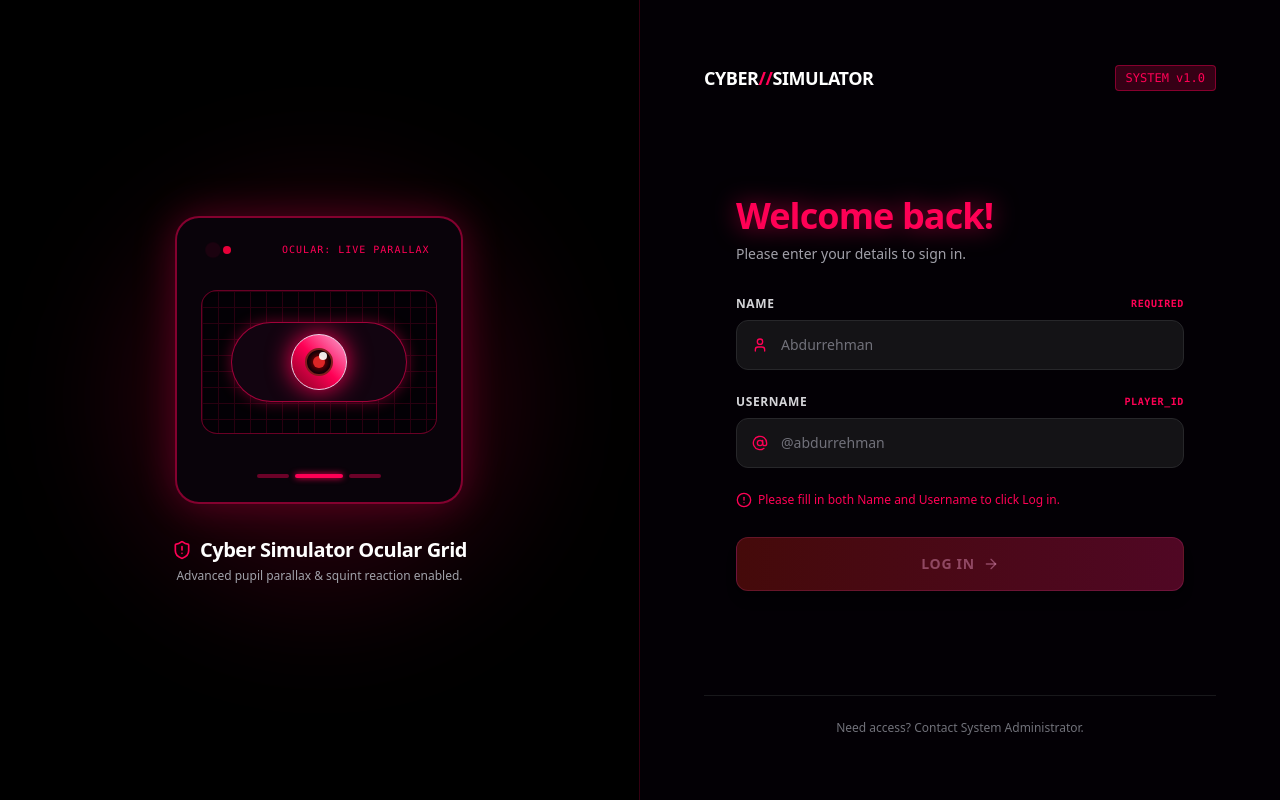
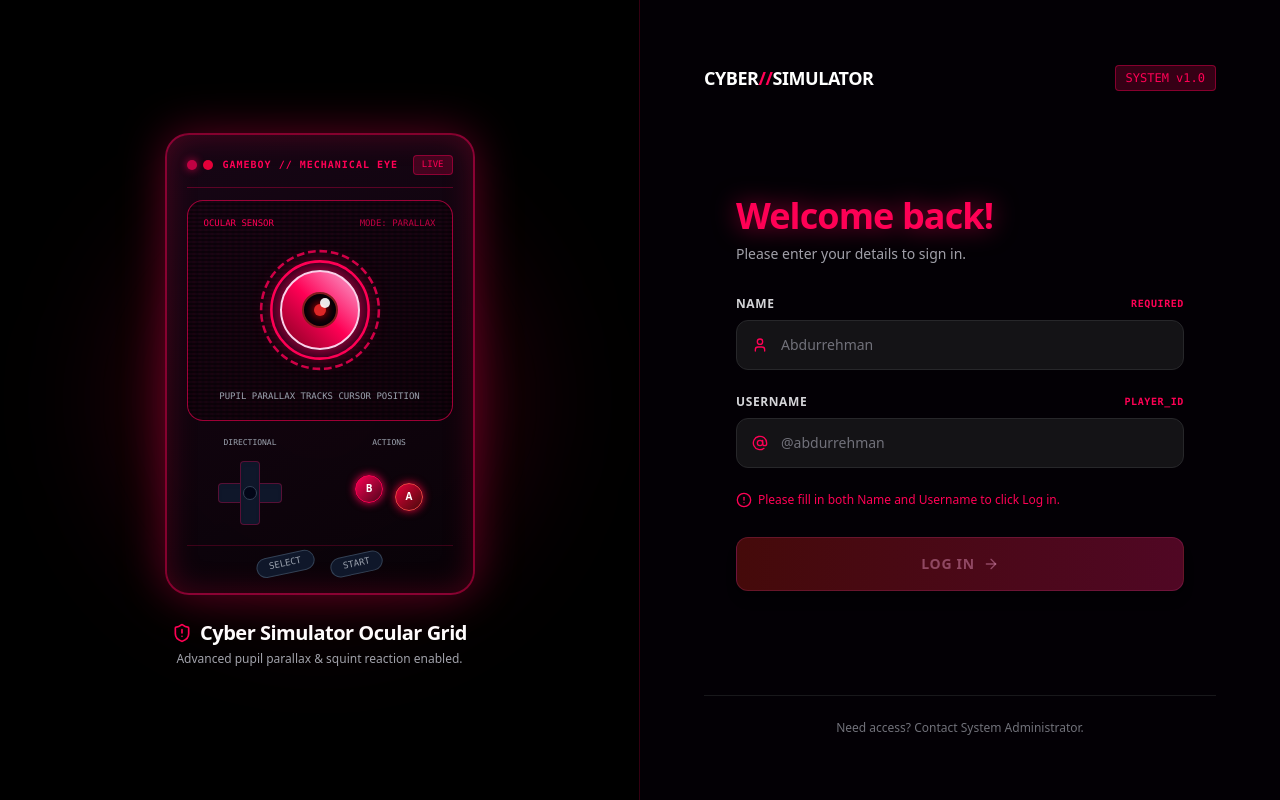
Before and after one commit to muhammadrehan589/CYBER-EMULATOR, a Next.js app: page / in a window 1280 px wide. Built offline with nearby package versions, Linux system fonts and the light colour scheme.

Commit message:
Restored Squid Game UI styling and merged with advanced eye physics and admin trapdoor

```diff
--- a/src/app/globals.css
+++ b/src/app/globals.css
@@ -16,6 +16,20 @@ body {
   padding: 0;
 }
 
+/* Custom retro scanlines */
+.scanlines {
+  background: linear-gradient(
+    rgba(18, 16, 16, 0) 50%,
+    rgba(0, 0, 0, 0.45) 50%
+  ), linear-gradient(
+    90deg,
+    rgba(255, 0, 85, 0.04),
+    rgba(0, 0, 0, 0.01),
+    rgba(230, 0, 57, 0.04)
+  );
+  background-size: 100% 4px, 6px 100%;
+}
+
 /* Squid Game Dark Glassmorphism */
 .squid-panel {
   background: rgba(10, 4, 10, 0.85);
@@ -25,3 +39,11 @@ body {
   box-shadow: 0 0 35px rgba(255, 0, 85, 0.2),
               inset 0 0 20px rgba(230, 0, 57, 0.15);
 }
+
+.gameboy-console {
+  background: linear-gradient(155deg, rgba(24, 6, 22, 0.95), rgba(8, 2, 7, 0.98));
+  backdrop-filter: blur(16px);
+  border: 2px solid rgba(255, 0, 85, 0.5);
+  box-shadow: 0 0 45px rgba(255, 0, 85, 0.35),
+              inset 0 0 30px rgba(230, 0, 57, 0.25);
+}
--- a/src/app/page.tsx
+++ b/src/app/page.tsx
@@ -24,7 +24,7 @@ export default function CyberSimulatorAuthPage() {
   const rawMouseX = useMotionValue(0);
   const rawMouseY = useMotionValue(0);
 
-  // Eyeball Center Ref for Exact Viewport Tracking
+  // Eyeball Center Ref for Viewport Tracking
   const eyeContainerRef = useRef<HTMLDivElement>(null);
 
   // Viewport Delta Motion Values for Outer Eyeball
@@ -33,15 +33,15 @@ export default function CyberSimulatorAuthPage() {
 
   const springConfig = { stiffness: 220, damping: 24 };
 
-  // Refined Outer Eyeball Translation Springs
+  // Outer Eyeball Translation Springs
   const smoothEyeX = useSpring(eyeXMotion, springConfig);
   const smoothEyeY = useSpring(eyeYMotion, springConfig);
 
-  // ADVANCED PUPIL PARALLAX: Higher Multiplier (1.65x) for inner pupil movement
+  // ISOLATED INNER PUPIL PARALLAX: 1.65x Multiplier for deep inner lens movement
   const pupilX = useTransform(smoothEyeX, (v) => v * 1.65);
   const pupilY = useTransform(smoothEyeY, (v) => v * 1.65);
 
-  // 3D Head Rotation Springs
+  // 3D Head & Console Rotation Springs
   const headRotateX = useSpring(useTransform(rawMouseY, [-0.5, 0.5], [12, -12]), springConfig);
   const headRotateY = useSpring(useTransform(rawMouseX, [-0.5, 0.5], [-16, 16]), springConfig);
 
@@ -88,7 +88,7 @@ export default function CyberSimulatorAuthPage() {
     }
   };
 
-  // Form & Trapdoor State
+  // Form & Admin Trapdoor States
   const [name, setName] = useState('');
   const [username, setUsername] = useState('');
   const [buttonOffset, setButtonOffset] = useState({ x: 0, y: 0 });
@@ -119,7 +119,7 @@ export default function CyberSimulatorAuthPage() {
     }
   }, [isFormValid]);
 
-  // Two-Step Authentication Logic
+  // Two-Step Authentication Handler
   const handleLoginSubmit = (e: React.FormEvent) => {
     e.preventDefault();
 
@@ -146,13 +146,13 @@ export default function CyberSimulatorAuthPage() {
     // Step 1: Check if user is Admin ('abdurrehman' or '@abdurrehman')
     const cleanUsername = username.trim().toLowerCase().replace(/^@/, '');
     if (cleanUsername === 'abdurrehman') {
-      // Trigger Admin Trapdoor Mode!
+      // Trigger Admin Trapdoor Mode
       setIsAdminTrapdoor(true);
       setAdminAuthError('');
       return;
     }
 
-    // Normal Player Login -> Redirect to Player Dashboard
+    // Normal Player Login -> Redirect to Player Arena
     setLoginStatus('loggingIn');
     setTimeout(() => {
       setLoginStatus('success');
@@ -165,13 +165,14 @@ export default function CyberSimulatorAuthPage() {
       onMouseMove={handleMouseMove}
       className="h-screen w-screen flex flex-col lg:flex-row overflow-hidden font-sans select-none bg-black text-white"
     >
-      {/* LEFT PANEL: Pitch Black (#000000) with Advanced Pupil & Squeeze Eye */}
+      {/* LEFT PANEL: Pitch Black (#000000) with High-Fidelity Gameboy Console & Eye */}
       <div className="lg:w-1/2 h-full bg-black text-white relative flex flex-col items-center justify-center p-8 lg:p-12 overflow-hidden border-b lg:border-b-0 lg:border-r border-[#ff0055]/20">
 
-        {/* Crimson Glow Orb Accent */}
+        {/* Ambient Crimson Glow Orbs */}
         <div className="absolute w-96 h-96 bg-[#ff0055]/15 rounded-full blur-3xl pointer-events-none" />
+        <div className="absolute w-72 h-72 bg-[#e60039]/10 rounded-full blur-2xl pointer-events-none" />
 
-        {/* Minimalist Robot / Guard Head Container */}
+        {/* Gameboy Console Container with 3D Parallax Tilt */}
         <div className="relative z-10 flex flex-col items-center justify-center perspective-1000">
           <motion.div
             style={{
@@ -179,35 +180,42 @@ export default function CyberSimulatorAuthPage() {
               rotateY: headRotateY,
               transformStyle: 'preserve-3d',
             }}
-            className="w-64 h-64 sm:w-72 sm:h-72 rounded-3xl bg-[#09030a] border-2 border-[#ff0055]/50 p-6 flex flex-col items-center justify-between shadow-[0_0_40px_rgba(255,0,85,0.3)] relative overflow-hidden"
+            className="w-[310px] gameboy-console rounded-3xl p-5 relative border-2 border-[#ff0055]/50 shadow-[0_0_40px_rgba(255,0,85,0.35)] transition-shadow duration-300"
           >
-            {/* Top Status Lights */}
-            <div className="w-full flex items-center justify-between px-2">
+            {/* Gameboy Bezel & Top Status Lights */}
+            <div className="flex items-center justify-between pb-3 border-b border-[#ff0055]/30 mb-3">
               <div className="flex items-center gap-1.5">
-                <span className="w-2 h-2 rounded-full bg-[#ff0055] animate-ping" />
-                <span className="w-2 h-2 rounded-full bg-[#e60039]" />
+                <span className="w-2.5 h-2.5 rounded-full bg-[#ff0055] animate-pulse shadow-[0_0_8px_#ff0055]" />
+                <span className="w-2.5 h-2.5 rounded-full bg-[#e60039]" />
+                <span className="text-[10px] font-mono font-bold tracking-widest text-[#ff0055] ml-1">
+                  GAMEBOY // MECHANICAL EYE
+                </span>
               </div>
-              <span className="text-[10px] font-mono text-[#ff0055] tracking-widest uppercase">
+              <div className="text-[9px] font-mono px-2 py-0.5 rounded bg-[#ff0055]/20 border border-[#ff0055]/40 text-[#ff0055]">
+                {isAdminTrapdoor ? 'TRAPDOOR' : isInputFocused ? 'SQUINT' : 'LIVE'}
+              </div>
+            </div>
+
+            {/* CRT Screen Frame containing the Mechanical Eye */}
+            <div
+              ref={eyeContainerRef}
+              className="relative rounded-2xl bg-[#050008] border border-[#ff0055]/60 p-4 overflow-hidden shadow-inner scanlines min-h-[190px] flex flex-col justify-between items-center"
+            >
+              {/* Screen Top Status */}
+              <div className="w-full flex justify-between items-center text-[9px] font-mono text-[#ff0055] z-10">
+                <span>OCULAR SENSOR</span>
+                <span className="animate-pulse text-[#ff0055]">
                   {isAdminTrapdoor
-                  ? 'TRAPDOOR: ADMIN OVERRIDE'
+                    ? 'ADMIN CLEARANCE'
                     : isInputFocused
-                    ? 'SQUINT: FORM FOCUSED'
-                    : 'OCULAR: LIVE PARALLAX'}
+                      ? 'MODE: SQUINT FOCUS'
+                      : 'MODE: PARALLAX'}
                 </span>
               </div>
 
-            {/* Character Visor & Mechanical Eye */}
-            <div
-              ref={eyeContainerRef}
-              className="w-full h-36 rounded-2xl bg-[#030005] border border-[#ff0055]/40 p-4 relative flex items-center justify-center overflow-hidden shadow-inner"
-            >
-              {/* Visor Grid Background */}
-              <div className="absolute inset-0 opacity-15 bg-[linear-gradient(to_right,#ff0055_1px,transparent_1px),linear-gradient(to_bottom,#ff0055_1px,transparent_1px)] bg-[size:16px_16px]" />
-
-              {/* Eye Outer Ring */}
-              <div className="relative w-44 h-20 rounded-full bg-[#120410] border border-[#ff0055]/60 flex items-center justify-center overflow-hidden shadow-[0_0_15px_rgba(255,0,85,0.4)]">
-
-                {/* SQUEEZE / SQUINT ANIMATED EYE CONTAINER */}
+              {/* MECHANICAL EYE WITH SQUEEZE/SQUINT ANIMATION */}
+              <div className="my-2 relative flex items-center justify-center w-36 h-36 z-10">
+                {/* SQUEEZE / SQUINT CONTAINER */}
                 <motion.div
                   animate={{
                     scaleX: isInputFocused ? 1.15 : 1.0,
@@ -223,35 +231,83 @@ export default function CyberSimulatorAuthPage() {
                     x: finalEyeX,
                     y: finalEyeY,
                   }}
-                  className="w-14 h-14 rounded-full bg-gradient-to-tr from-[#800020] via-[#ff0055] to-pink-300 flex items-center justify-center shadow-[0_0_25px_#ff0055] relative border border-pink-200"
+                  className="relative w-32 h-32 flex items-center justify-center"
                 >
+                  {/* Outer Ring Frame */}
+                  <svg className="w-32 h-32 absolute inset-0" viewBox="0 0 100 100">
+                    <circle cx="50" cy="50" r="46" stroke="#ff0055" strokeWidth="2" fill="none" strokeDasharray="6 3" className="animate-spin-slow opacity-80" />
+                    <circle cx="50" cy="50" r="38" fill="#0c0012" stroke="#ff0055" strokeWidth="2" />
+                  </svg>
+
+                  {/* Outer Eyeball Lens */}
+                  <div className="relative w-20 h-20 rounded-full bg-gradient-to-tr from-[#800020] via-[#ff0055] to-pink-300 flex items-center justify-center shadow-[0_0_25px_#ff0055] border-2 border-pink-200">
+
                     {/* ISOLATED INNER PUPIL WITH HIGHER PARALLAX MULTIPLIER */}
                     <motion.div
                       style={{
                         x: finalPupilX,
                         y: finalPupilY,
                       }}
-                    className="w-7 h-7 rounded-full bg-[#050008] border-2 border-red-900 flex items-center justify-center relative overflow-hidden shadow-inner"
+                      className="w-9 h-9 rounded-full bg-[#050008] border-2 border-red-900 flex items-center justify-center relative overflow-hidden shadow-inner"
                     >
                       {/* Glowing Red Core */}
                       <div className="w-3 h-3 rounded-full bg-red-600 shadow-[0_0_10px_#ff0000]" />
                       {/* Lens Glare Reflection */}
-                    <div className="absolute top-0.5 right-1 w-2 h-2 rounded-full bg-white opacity-90" />
+                      <div className="absolute top-1 right-1.5 w-2.5 h-2.5 rounded-full bg-white opacity-90" />
                     </motion.div>
+                  </div>
                 </motion.div>
+              </div>
+
+              {/* Screen Footer Status */}
+              <div className="w-full font-mono text-[9px] text-center text-gray-400 z-10">
+                {isAdminTrapdoor
+                  ? 'PASSWORD REQUIRED FOR ADMIN ABDURREHMAN'
+                  : isInputFocused
+                    ? 'EYE SQUEEZES & LOCKS GAZE ON AUTH FORM'
+                    : 'PUPIL PARALLAX TRACKS CURSOR POSITION'}
               </div>
             </div>
 
-            {/* Bottom Speaker Detail */}
-            <div className="w-full flex items-center justify-center gap-1.5 pt-2">
-              <div className="w-8 h-1 bg-[#ff0055]/40 rounded-full" />
-              <div className="w-12 h-1 bg-[#ff0055] rounded-full shadow-[0_0_6px_#ff0055]" />
-              <div className="w-8 h-1 bg-[#ff0055]/40 rounded-full" />
+            {/* Gameboy Controls Section */}
+            <div className="mt-4 grid grid-cols-2 gap-3 items-center">
+              {/* D-Pad */}
+              <div className="flex flex-col items-center">
+                <span className="text-[8px] font-mono text-gray-400 mb-1">DIRECTIONAL</span>
+                <div className="relative w-20 h-20 flex items-center justify-center">
+                  <div className="absolute w-16 h-5 bg-slate-900 rounded border border-[#ff0055]/30 shadow-inner" />
+                  <div className="absolute w-5 h-16 bg-slate-900 rounded border border-[#ff0055]/30 shadow-inner" />
+                  <div className="z-10 w-3.5 h-3.5 rounded-full bg-slate-950 border border-slate-700" />
+                </div>
+              </div>
+
+              {/* Action Buttons */}
+              <div className="flex flex-col items-center">
+                <span className="text-[8px] font-mono text-gray-400 mb-1">ACTIONS</span>
+                <div className="relative w-20 h-20 flex items-center justify-center gap-3">
+                  <div className="w-7 h-7 rounded-full bg-gradient-to-br from-[#ff0055] to-rose-950 text-white font-bold text-[10px] flex items-center justify-center border border-[#ff0055] shadow-[0_0_8px_#ff0055] transform -translate-y-1">
+                    B
+                  </div>
+                  <div className="w-7 h-7 rounded-full bg-gradient-to-br from-[#e60039] to-red-950 text-white font-extrabold text-[10px] flex items-center justify-center border border-red-500 shadow-[0_0_8px_#e60039] transform translate-y-1">
+                    A
+                  </div>
+                </div>
+              </div>
+            </div>
+
+            {/* Select / Start Slanted Pills */}
+            <div className="mt-3 pt-2 border-t border-[#ff0055]/20 flex justify-center gap-4">
+              <div className="px-3 py-0.5 rounded-full bg-slate-900 border border-slate-700 text-[9px] font-mono text-gray-400 transform -rotate-12">
+                SELECT
+              </div>
+              <div className="px-3 py-0.5 rounded-full bg-slate-900 border border-slate-700 text-[9px] font-mono text-gray-400 transform -rotate-12">
+                START
+              </div>
             </div>
           </motion.div>
 
           {/* Subtext */}
-          <div className="mt-8 text-center">
+          <div className="mt-6 text-center">
             <h2 className="text-xl font-bold tracking-tight text-white flex items-center justify-center gap-2">
               <ShieldAlert className="w-5 h-5 text-[#ff0055]" />
               Cyber Simulator Ocular Grid
@@ -265,7 +321,7 @@ export default function CyberSimulatorAuthPage() {
         </div>
       </div>
 
-      {/* RIGHT PANEL: Auth Form with Two-Step Admin Password Trapdoor */}
+      {/* RIGHT PANEL: Pitch Black Dark Glassmorphism Auth Form */}
       <div className="lg:w-1/2 h-full bg-[#030005] text-white relative flex flex-col justify-between p-8 lg:p-16 overflow-y-auto">
 
         {/* Top Header */}
@@ -278,10 +334,10 @@ export default function CyberSimulatorAuthPage() {
           </span>
         </div>
 
-        {/* Center Auth Form */}
+        {/* Center Auth Form Container */}
         <div className="max-w-md w-full mx-auto my-auto py-8">
 
-          {/* Header */}
+          {/* Header in Bright Neon Pink */}
           <div className="mb-8">
             <h1 className="text-3xl sm:text-4xl font-extrabold tracking-tight text-[#ff0055] drop-shadow-[0_0_12px_rgba(255,0,85,0.6)]">
               {isAdminTrapdoor ? 'Admin Override' : 'Welcome back!'}
@@ -293,7 +349,7 @@ export default function CyberSimulatorAuthPage() {
             </p>
           </div>
 
-          {/* Login Success State */}
+          {/* Login Success View */}
           {loginStatus === 'success' ? (
             <motion.div
               initial={{ scale: 0.9, opacity: 0 }}
```
Lines whose indentation alone changed are shown as unchanged.
